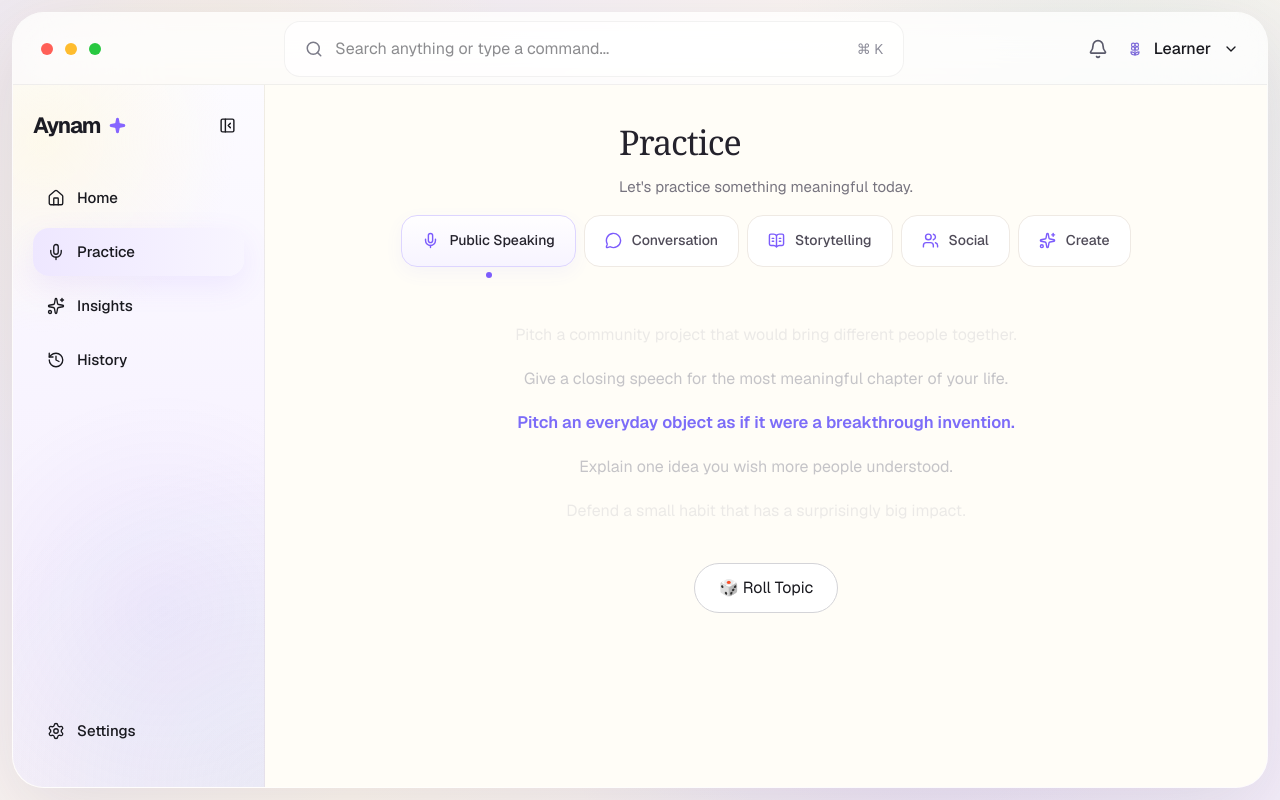
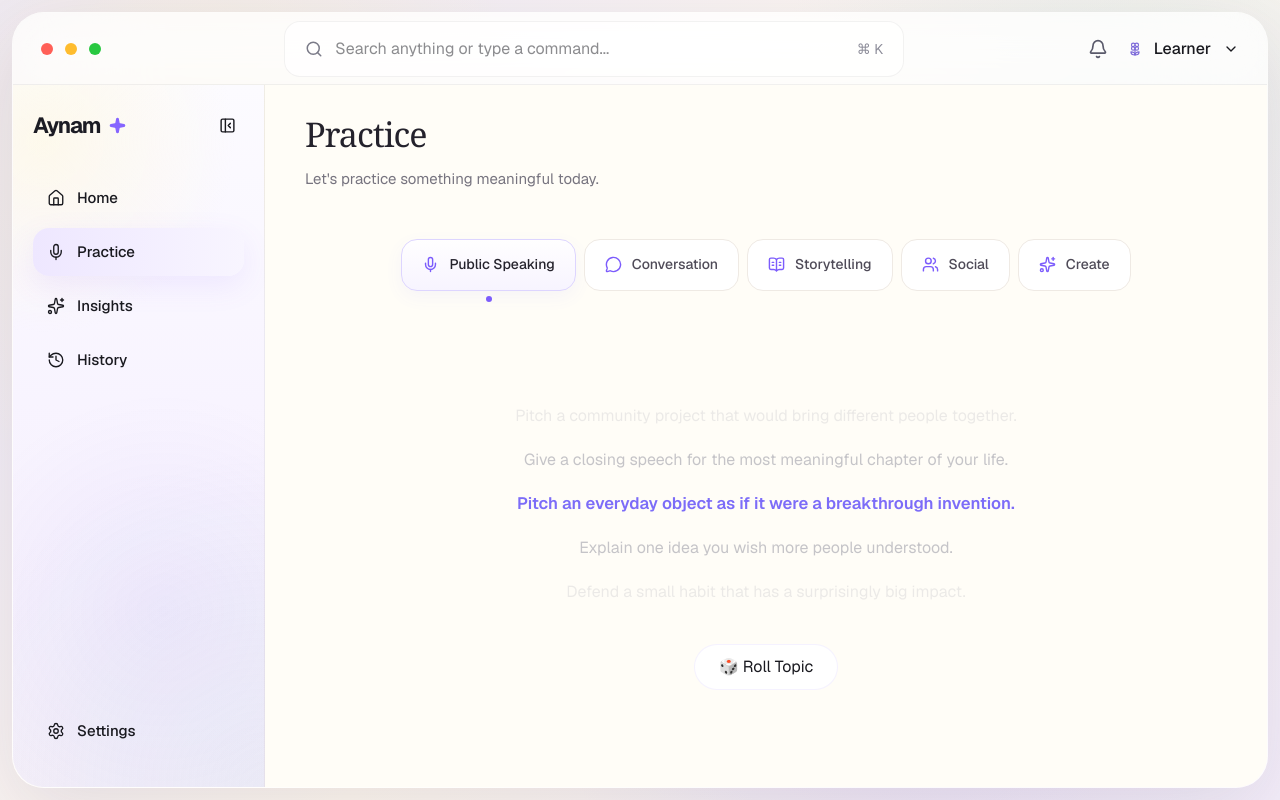
Before and after one commit to namyagaur/aynam.ai, a Next.js app: page /practice in a window 1280 px wide. Built offline with nearby package versions, Linux system fonts and the light colour scheme; no server answers.

Commit message:
update ⭐⭐

```diff
--- a/components/practice/setup/TopicGenerator.tsx
+++ b/components/practice/setup/TopicGenerator.tsx
@@ -107,7 +107,7 @@ export default function TopicGenerator({
     className={
       step === "recording"
         ? "mt-2 flex h-full min-h-0 flex-col"
-        : "mt-2 flex flex-col items-center"
+        : "flex h-full min-h-0 flex-col"
     }
   >
 
@@ -121,10 +121,18 @@ export default function TopicGenerator({
 
     {step === "topic" && (
       <>
+        {/* Header pinned to top */}
         <PracticeHeader />
-      <div className="-mt-2 mb-8">
+
+        {/* Flex-1 area: pills near top, wheel+button centered below */}
+        <div className="flex flex-1 flex-col items-center pt-6">
+          {/* Mode pills — horizontally centered, sitting between header and roller */}
+          <div className="mb-auto pb-2">
             <ModeSelector selected={mode} onChange={handleModeChange} />
           </div>
+
+          {/* Rolling wheel + button — centered in remaining space */}
+          <div className="flex flex-1 flex-col items-center justify-center">
           <RollingWheel
             topics={topics}
             currentIndex={currentIndex}
@@ -137,10 +145,10 @@ export default function TopicGenerator({
               className="
                 rounded-full
                 border
-              border-zinc-300
-              bg-white
+                border-[var(--theme-border)]
+                bg-[var(--theme-surface-elevated)]
                 px-6
-              py-3
+                py-2.5
                 text-sm
                 font-medium
               "
@@ -159,9 +167,9 @@ export default function TopicGenerator({
                 onClick={() => setStep("setup")}
                 className="
                   rounded-full
-                bg-[#7C6CF8]
+                  bg-[var(--theme-primary)]
                   px-6
-                py-3
+                  py-2.5
                   text-sm
                   font-medium
                   text-white
@@ -170,6 +178,8 @@ export default function TopicGenerator({
                 Continue →
               </button>
             )}
+          </div>
+          </div>
         </div>
       </>
     )}
```
Lines whose indentation alone changed are shown as unchanged.
